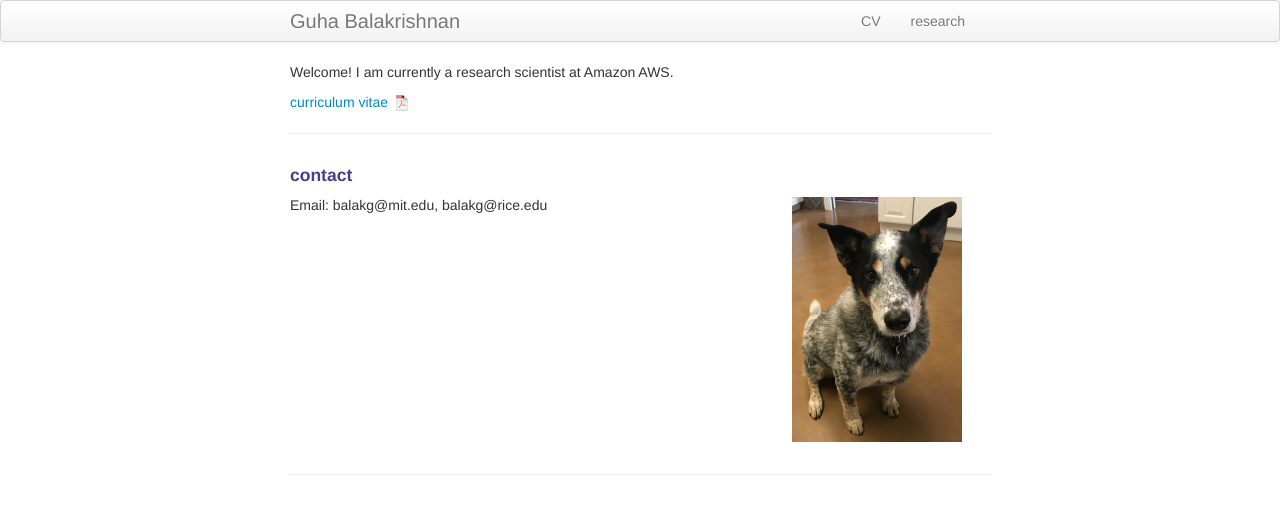
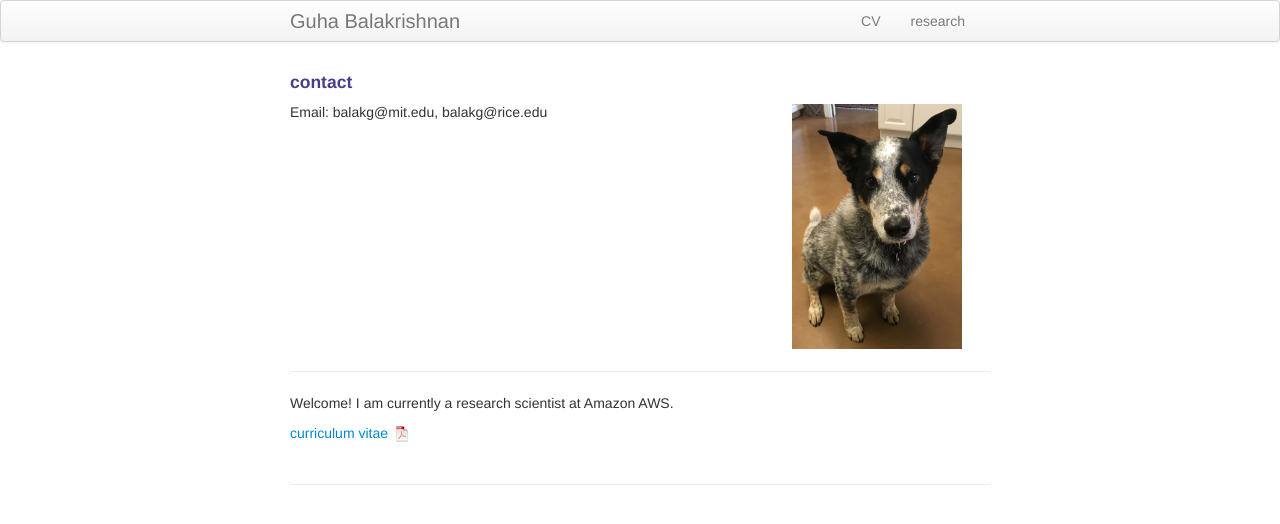
Before and after one commit to balakg/balakg.github.io, a Jekyll site: the page built from index.md, in a window 1280 px wide. Shown: the top 524 px of the page. Built offline with Jekyll 4.4.1, drawn with Linux system fonts in a browser that asks for light colours; some of the changed lines change nothing that is shown.

Commit message:
reorganize

```diff
--- a/index.md
+++ b/index.md
@@ -4,13 +4,6 @@ title: Guha Balakrishnan
 description: Blue Ham is a PhD candidate at Broom University.
 keywords: Blue, Ham, treats, recycling, mail, being a good boy
 ---
-
-Welcome! I am currently a research scientist at Amazon AWS.
-
-[curriculum vitae ![CV as pdf]({{ BASE_PATH }}/pages/icons16/pdf-icon.png)]({{ BASE_PATH }}/assets/CV.pdf)<br/>
-
----
-
 
 <div class="container">
 <h4><a name="contact"></a>contact</h4>
@@ -27,3 +20,9 @@ Welcome! I am currently a research scientist at Amazon AWS.
         </div>
     </div>
 </div>
+
+___
+
+Welcome! I am currently a research scientist at Amazon AWS.
+
+[curriculum vitae ![CV as pdf]({{ BASE_PATH }}/pages/icons16/pdf-icon.png)]({{ BASE_PATH }}/assets/CV.pdf)<br/>
```
